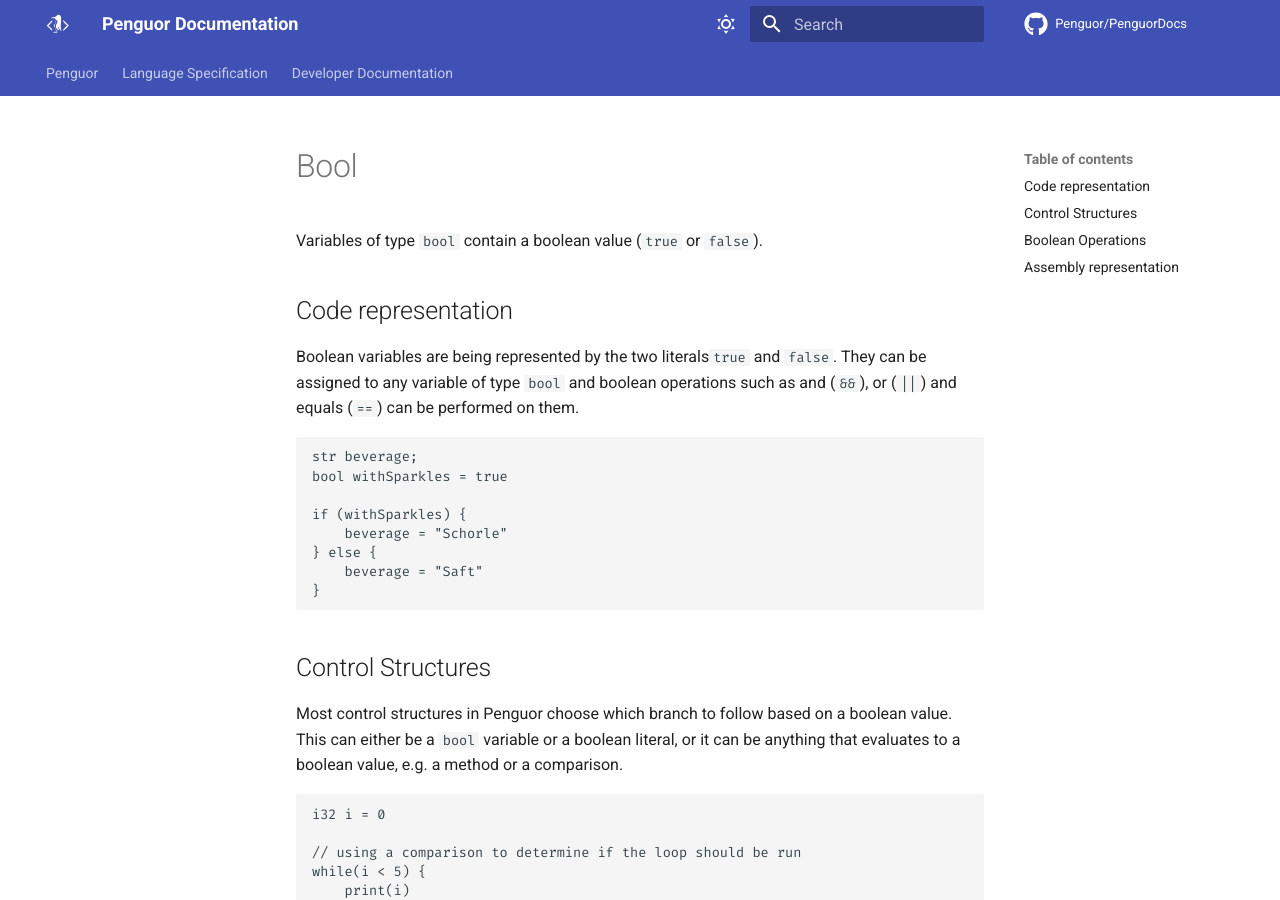
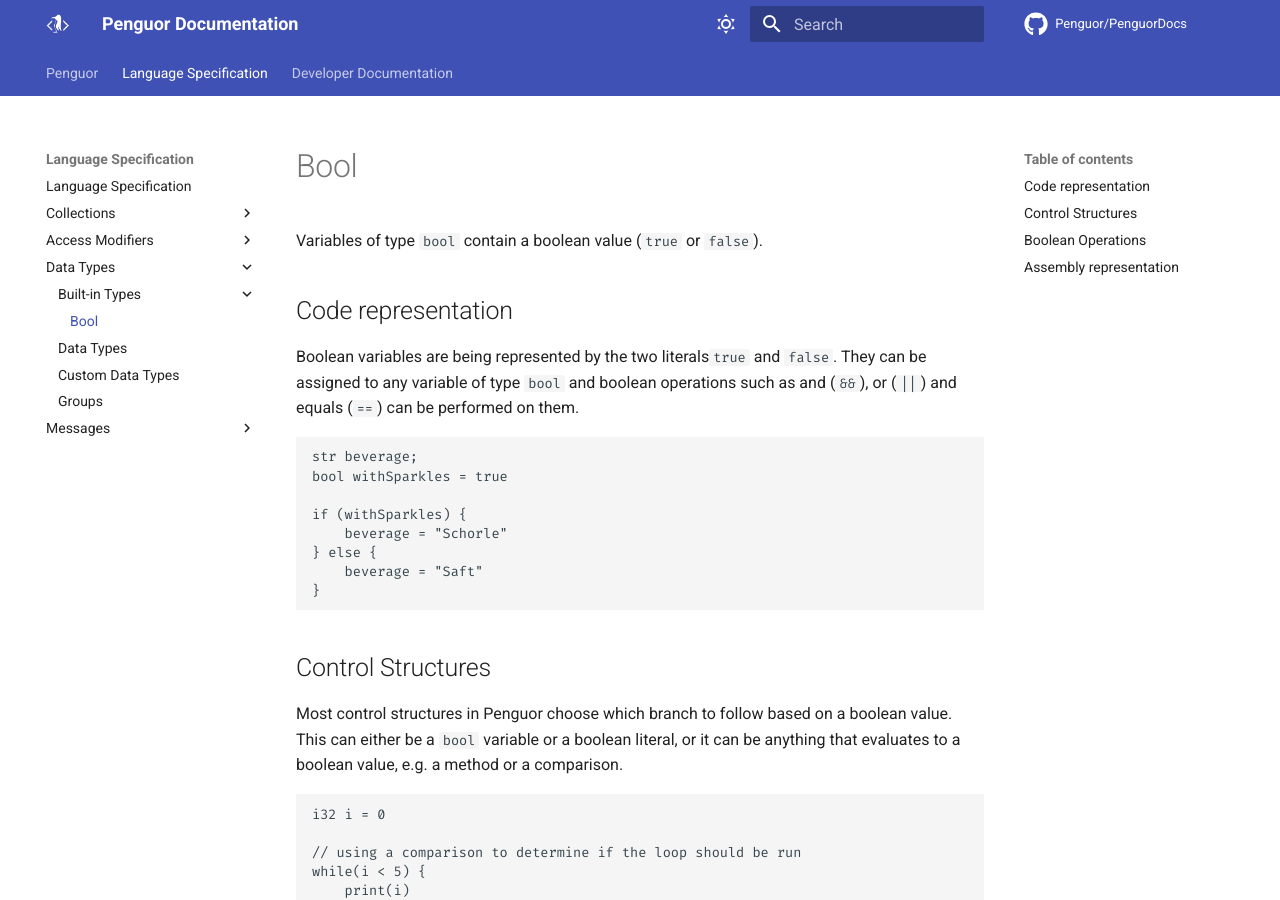
Before and after one commit to Penguor/PenguorDocs, an MkDocs documentation site: the page built from docs/Language_Specification/Data_Types/Built-in_Types/Bool.md, in a window 1280 px wide and 900 px high. Built offline with MkDocs 1.6.1 and Material for MkDocs 9.7.7, drawn with Linux system fonts in a browser that asks for light colours; comment, search, counter and statistics services are not loaded.

Commit message:
fix: bool built-in type not indexed

```diff
--- a/mkdocs.yml
+++ b/mkdocs.yml
@@ -75,6 +75,8 @@ nav:
       - Language_Specification/Modifiers/Access_Modifiers.md
       - Language_Specification/Modifiers/Non_Access_Modifiers.md
     - Data Types:
+      - Built-in Types:
+        - Language_Specification/Data_Types/Built-in_Types/Bool.md
       - Language_Specification/Data_Types/index.md
       - Language_Specification/Data_Types/Custom_Data_Types.md
       - Language_Specification/Data_Types/Groups.md
```
